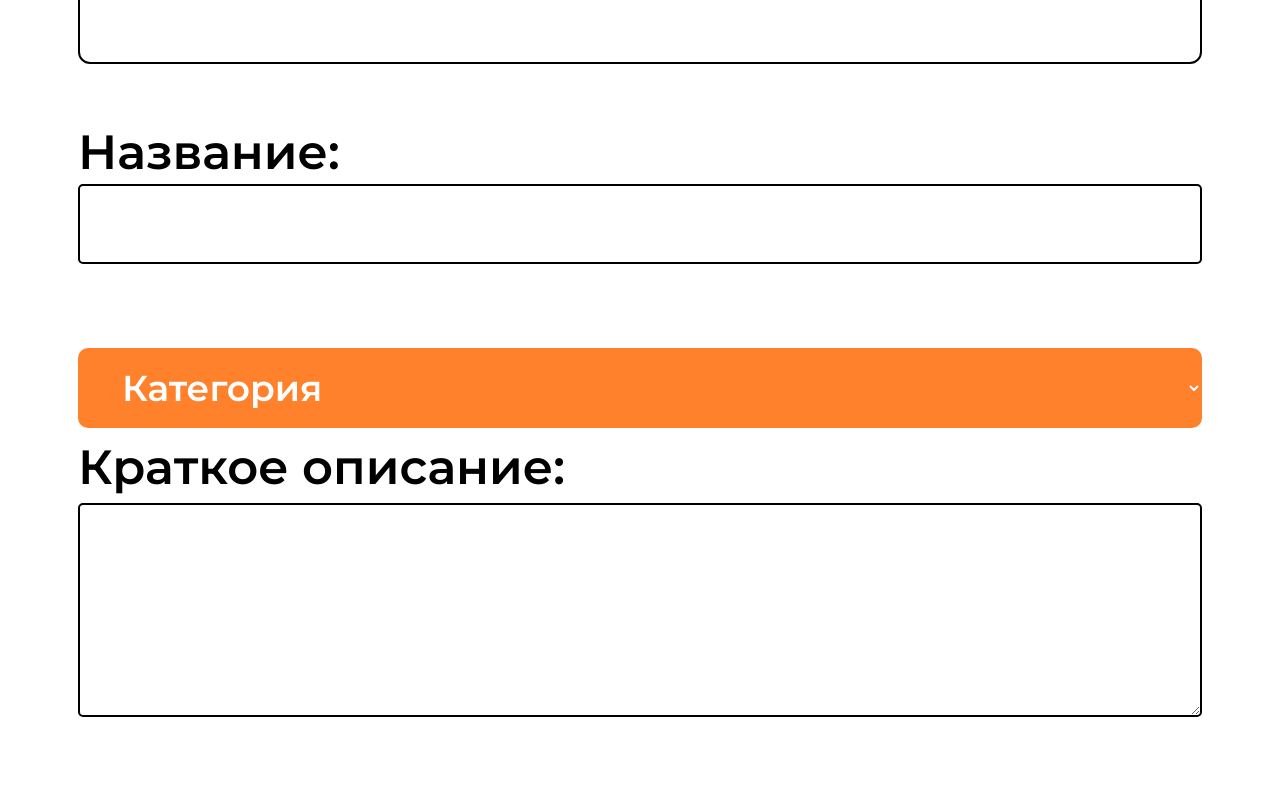
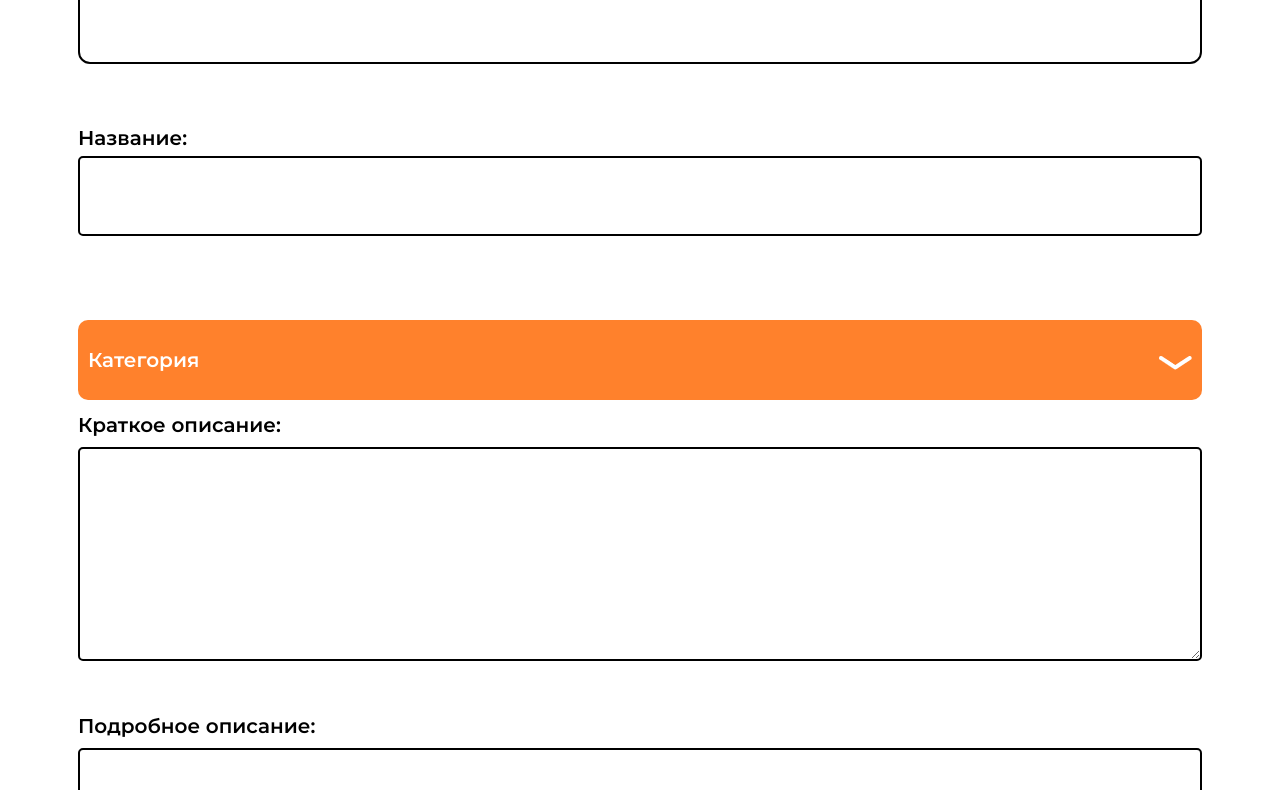
Before and after one commit to Real-s-Sigmas/market, a Vue app in the folder client/: page /AddProduct in a window 1280 px wide. Shown: the part 560-1350 px from the top of the page. Built offline with nearby package versions, Linux system fonts and the light colour scheme.

Commit message:
Логика для добавление продукта, правки

```diff
--- a/client/src/App.vue
+++ b/client/src/App.vue
@@ -28,9 +28,15 @@ export default {
   <!-- <card-product></card-product> -->
   <!-- <star-raiting></star-raiting> -->
   <!-- <category-comp></category-comp>  -->
-  <router-view/>
+   <div class="mh">
+     <router-view/>
+   </div>
 
   <footer-page></footer-page>
 </template>
 
-<style></style>
+<style>
+.mh {
+  min-height: 67.65vh !important;
+}
+</style>
--- a/client/src/componets/admin/AddProduct.vue
+++ b/client/src/componets/admin/AddProduct.vue
@@ -13,7 +13,7 @@ export default {
                 fullDescription: ``,
             },
 
-            topics: [`Инструменты`, `балабардааа`],
+            topics: [],
         }
     },
 
@@ -31,6 +31,27 @@ export default {
         async getTopics() {
             let res = await axios.get('/items/topics');
             this.topics = res.data.all;
+        },
+
+
+        convertImages(event) {
+            let files = event.target.files;
+            let imagesArray = [];
+
+            for(let i = 0; i < files.length; i++) {
+                const reader = new FileReader();
+                reader.onload = () => {
+                    imagesArray.push(reader.result);
+                    if (imagesArray.length === files.length) {
+                        this.form.photos = imagesArray;
+                    }
+                };
+                reader.readAsDataURL(files[i]);
+            };
+        },
+
+        deleteImage(index) {
+            this.form.photos.splice(index, 1);
         }
     }
 }
@@ -40,33 +61,49 @@ export default {
 <template>
     <form @submit.prevent='addProduct' class="post-container xl:mx-12 mx-0 flex flex-col mt-16">
         <div class="up-info flex xl:gap-16 justify-between">
-            <div class="image-container input-file border-black border-2 py-20 rounded-xl flex justify-center items-center select-none" role='button'>
-                <input type="file" name="file">
+            <label for="filee" class="input-file">
+                <div class="image-container border-black border-2 py-20 rounded-xl flex justify-center items-center select-none"
+                    role='button'>
+                    <input type="file" name="file[]" id='filee' multiple @change='convertImages' accept="image/*">
                     <span>+</span>
                 </div>
+            </label>
             <div class="main-info-block flex flex-col">
-                <div class="main-inputs-block flex flex-row xl:gap-16">
+                <div class="main-inputs-block flex flex-row xl:gap-16 xl:mt-0 mt-4">
                     <div class="flex flex-col gap-2 text-5xl font-semibold flex-1">
                         <label for="title">Название:</label>
                         <input type="text" id='title' v-model='form.title' class='mb-5'>
                     </div>
-                    <select class='text-4xl font-semibold px-10' v-model='form.topic' >
+                    <div class="select-block">
+                        <select class='text-4xl font-semibold px-5 pe-16 mt-3' v-model='form.topic'>
                             <option selected value="">Категория</option>
                             <option :value="topic" v-for='topic in topics'>{{ topic }}</option>
                         </select>
+                        <img class='arrow-down' src="../../assets/arrowDown.png">
+                    </div>
                 </div>
                 <div class="text-5xl font-semibold">
-                    <label for="desc_short">Краткое описание:</label>
-                    <textarea class='short-desc border border-black mt-3' rows='10' type="text" id='desc_short' v-model='form.description'></textarea>
+                    <label for="desc_short mt-1">Краткое описание:</label>
+                    <textarea class='short-desc border border-black mt-3' rows='10' type="text" id='desc_short'
+                        v-model='form.description'></textarea>
                 </div>
             </div>
         </div>
+
+        <div id="imageContainer">
+            <div class="one-image" v-for='(image, index) in form.photos'>
+                <img class='image-one' :src="image" alt="Изображение">
+                <img @click='deleteImage(index)' class='close-btn' src="../../assets/close-img.png">
+            </div>
+        </div>
+
         <div class="m-c flex flex-col">
-            <label for="fullDescription" class='text-5xl font-semibold mt-16'>Подробное описание:</label>
-            <textarea id='fullDescription' rows='10' v-model='form.fullDescription' class='border-2 border-black mt-3 p-1 rounded'></textarea>
+            <label for="fullDescription" class='text-5xl font-semibold mt-8'>Подробное описание:</label>
+            <textarea id='fullDescription' rows='10' v-model='form.fullDescription'
+                class='border-2 border-black mt-3 p-1 rounded'></textarea>
         </div>
         <div class="price-block m-c flex flex-col">
-            <label for="price" class='text-5xl font-semibold mt-16'>Цена товара:</label>
+            <label for="price" class='text-5xl font-semibold mt-8'>Цена товара:</label>
             <div class="flex gap-3">
                 <input id='price' v-model='form.price' class='price border-2 border-black mt-3 p-1'>
                 <span class='font-semibold relative'>Р</span>
@@ -77,15 +114,59 @@ export default {
 
 
 <style scoped>
+.select-block {
+    position: relative;
+}
+
+.arrow-down {
+    position: absolute;
+    bottom: 55px;
+    right: 10px;
+    z-index: 10;
+}
+
+.one-image {
+    position: relative;
+}
+
+.close-btn {
+    position: absolute;
+    top: -15px;
+    right: -15px;
+    padding: 8px;
+    background-color: #2B2B2B;
+    z-index: 52;
+    border-radius: 100%;
+    cursor: pointer;
+}
+
+#imageContainer {
+	display: flex;
+	gap: 62px;
+	flex-wrap: wrap;
+	/* justify-content: space-between; */
+    margin-top: 30px !important;
+}
+
+.image-one {
+    width: 150px;
+    height: 150px;
+    border-radius: 15px;
+    object-fit: cover;
+    border: 3px solid #2B2B2B;
+}
+
 .input-file {
     position: relative;
     display: flex;
 }
+
 .input-file span {
     font-size: 250px;
     font-weight: 100;
     transition: color 0.3s;
 }
+
 .input-file input[type=file] {
     position: absolute;
     z-index: -1;
@@ -95,22 +176,8 @@ export default {
     height: 0;
 }
 
-/* Focus */
-.input-file input[type=file]:focus + span {
-	box-shadow: 0 0 0 0.2rem rgba(0,123,255,.25);
-}
-
-/* Hover/active */
 .input-file:hover span {
     color: #FF812C;
-}
-.input-file:active span {
-	color: #c76a2c;
-
-}
-/* Disabled */
-.input-file input[type=file]:disabled + span {
-	color: #eee;
 }
 
 select {
@@ -119,9 +186,12 @@ select {
     background-color: #FF812C;
     color: #fff;
     border-radius: 10px;
+    appearance: none;
+    position: relative;
 }
 
-input, textarea {
+input,
+textarea {
     width: 100%;
     padding: 5px;
 
@@ -146,6 +216,7 @@ input {
     font-size: 250px;
     font-weight: 100;
 }
+
 @media (min-width: 1400px) {
 
     .up-info {
@@ -160,10 +231,16 @@ input {
     .m-c {
         margin: 0 185px;
     }
+
+    #imageContainer {
+        margin: 0 185px;
+    }
 }
 
 @media (max-width: 1400px) {
-    .m-c, .up-info {
+
+    .m-c,
+    .up-info {
         margin: 0 30px;
     }
 }
@@ -173,7 +250,8 @@ input {
         width: 100%;
     }
 
-    .up-info, .main-inputs-block {
+    .up-info,
+    .main-inputs-block {
         flex-direction: column !important;
     }
 
@@ -181,6 +259,36 @@ input {
         margin-top: 0;
         margin-bottom: 15px;
         width: 100%;
+    }
+
+    #imageContainer {
+        margin: 10px 30px !important;
+        gap: 15px;
+        justify-content: center;
+    }
+
+    .image-one {
+        width: 75px;
+        height: 75px;
+        border-radius: 15px;
+        object-fit: cover;
+        border: 3px solid #2B2B2B;
+    }
+
+    .close-btn {
+        padding: 4px;
+    }
+
+    .text-5xl, .text-4xl {
+        font-size: 20px !important;
+    }
+
+    select {
+        padding-left: 10px;
+    }
+
+    .arrow-down {
+        bottom: 45px;
     }
 }
 
--- a/client/src/componets/orders/ArkhivPage.vue
+++ b/client/src/componets/orders/ArkhivPage.vue
@@ -32,7 +32,7 @@ export default {
 
     methods: {
         async loadProducts() {
-            let res = await axios.get('/my-orders/arkhiv');
+            let res = await axios.get('/basket/history');
             this.products = res.data;
         },
 
--- a/client/src/componets/orders/MyordersPage.vue
+++ b/client/src/componets/orders/MyordersPage.vue
@@ -32,7 +32,7 @@ export default {
 
     methods: {
         async loadProducts() {
-            let res = await axios.get('/my-orders');
+            let res = await axios.get('/basket/get-orders');
             this.products = res.data;
         },
 
```
Also changed, not shown: client/src/assets/arrowDown.png (added), client/src/assets/close-img.png (added). Lines whose indentation alone changed are shown as unchanged.
